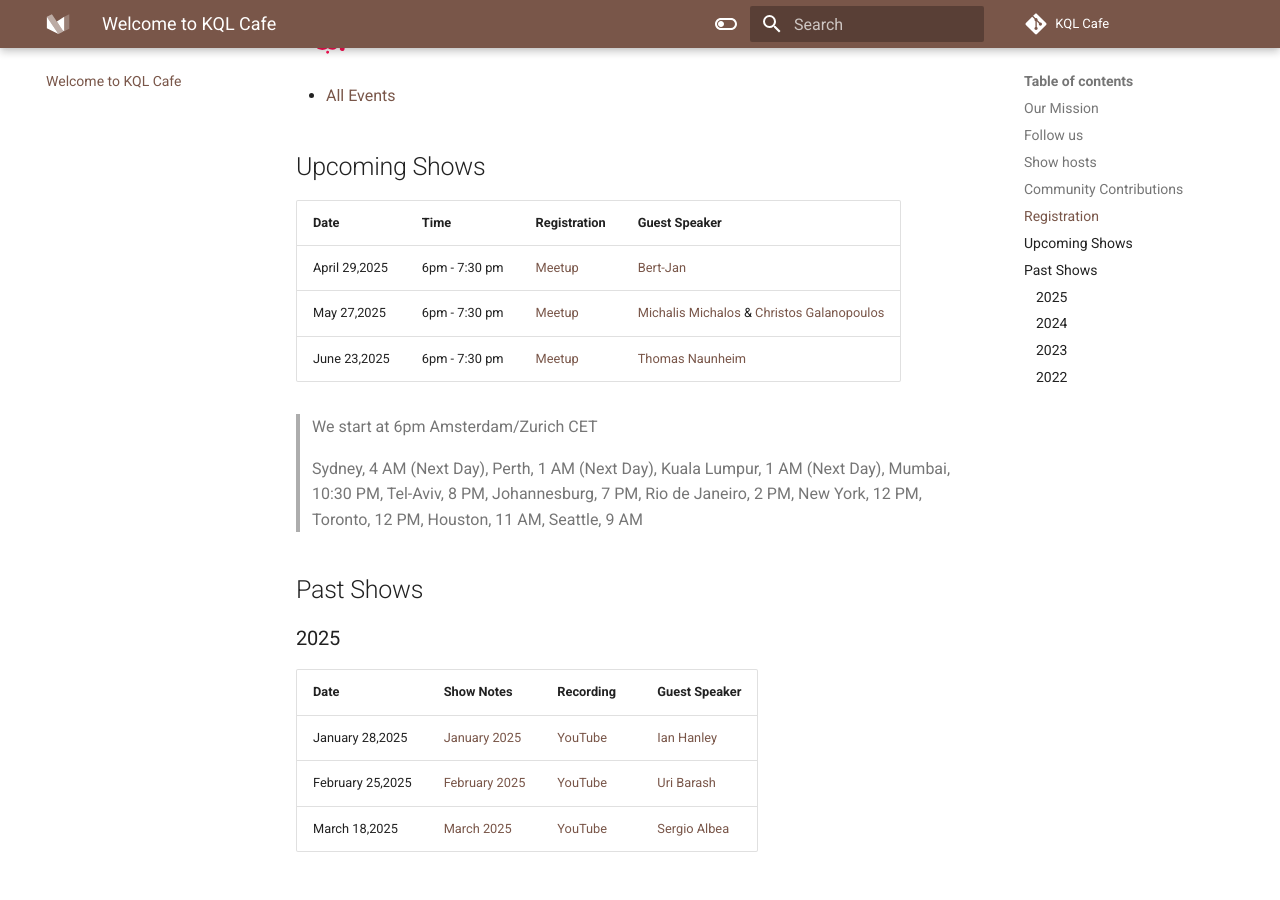
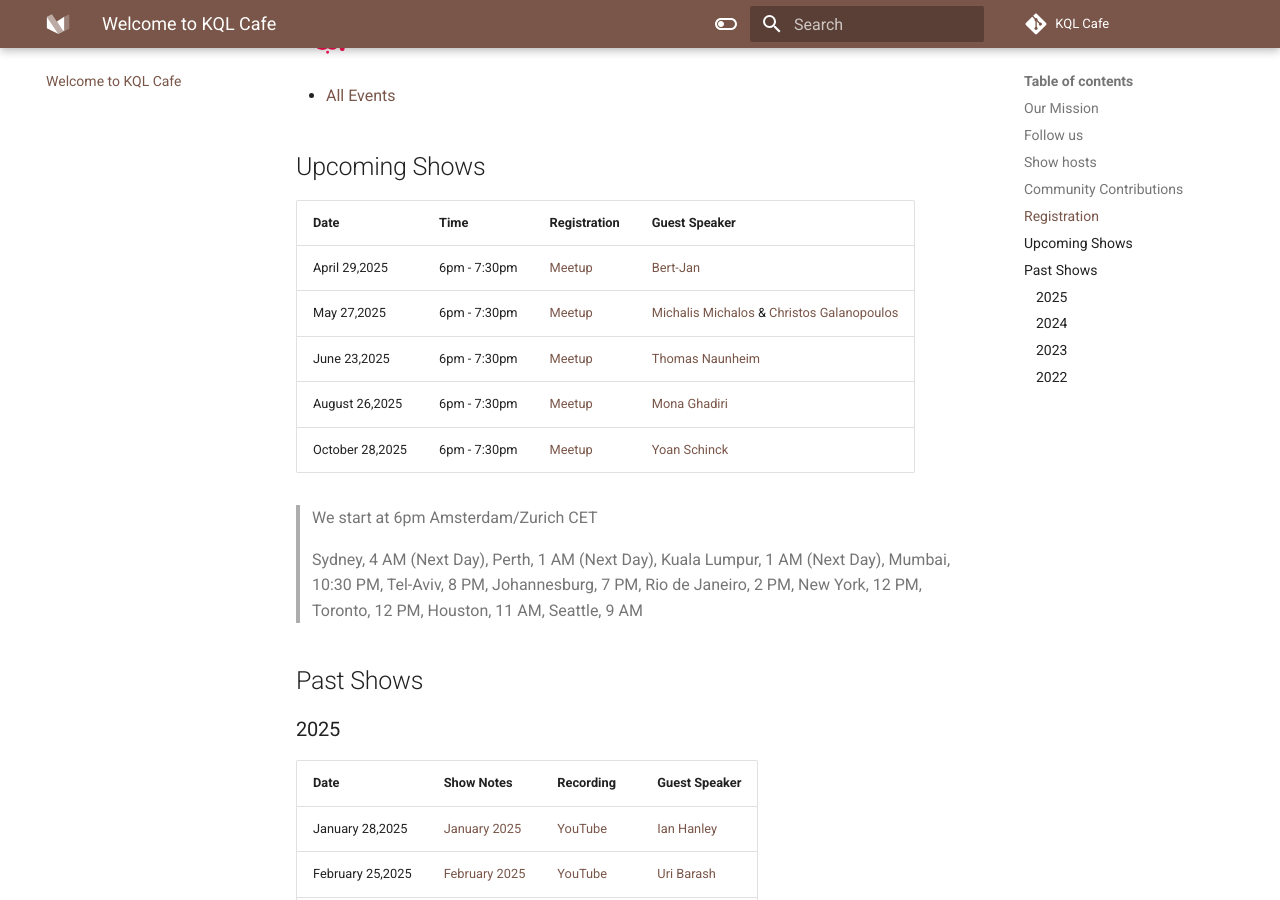
Before and after one commit to KQLCafe/website, an MkDocs documentation site: the page built from docs/index.md, in a window 1280 px wide and 900 px high, scrolled down 1466 px. Built offline with MkDocs 1.6.1 and Material for MkDocs 9.7.7, drawn with Linux system fonts in a browser that asks for light colours; comment, search, counter and statistics services are not loaded.

Commit message:
KQL Cafe Schedule Updates

```diff
--- a/docs/index.md
+++ b/docs/index.md
@@ -36,9 +36,11 @@ If you'd like to share your query with the community, feel free to share it via
 
 | Date | Time | Registration | Guest Speaker |
 | ---- | ---- | ------------ | ------------- |
-| April 29,2025 | 6pm - 7:30 pm | [Meetup](https://www.meetup.com/kql-cafe/events/306399547/?utm_medium=referral&utm_campaign=share-btn_savedevents_share_modal&utm_source=link) | [Bert-Jan](https://twitter.com/BertJanCyber) |
-| May 27,2025 | 6pm - 7:30 pm |[Meetup](https://www.meetup.com/kql-cafe/events/307144777/?utm_medium=referral&utm_campaign=share-btn_savedevents_share_modal&utm_source=link) |  [Michalis Michalos](https://www.linkedin.com/in/mmihalos/) & [Christos Galanopoulos](https://www.linkedin.com/in/christos-galanopoulos/) |
-| June 23,2025 | 6pm - 7:30 pm |[Meetup](https://www.meetup.com/kql-cafe/events/307145003/?utm_medium=referral&utm_campaign=share-btn_savedevents_share_modal&utm_source=link) | [Thomas Naunheim](https://www.linkedin.com/in/thomasnaunheim/) |
+| April 29,2025 | 6pm - 7:30pm | [Meetup](https://www.meetup.com/kql-cafe/events/306399547/?utm_medium=referral&utm_campaign=share-btn_savedevents_share_modal&utm_source=link) | [Bert-Jan](https://twitter.com/BertJanCyber) |
+| May 27,2025 | 6pm - 7:30pm |[Meetup](https://www.meetup.com/kql-cafe/events/307144777/?utm_medium=referral&utm_campaign=share-btn_savedevents_share_modal&utm_source=link) |  [Michalis Michalos](https://www.linkedin.com/in/mmihalos/) & [Christos Galanopoulos](https://www.linkedin.com/in/christos-galanopoulos/) |
+| June 23,2025 | 6pm - 7:30pm |[Meetup](https://www.meetup.com/kql-cafe/events/307145003/?utm_medium=referral&utm_campaign=share-btn_savedevents_share_modal&utm_source=link) | [Thomas Naunheim](https://www.linkedin.com/in/thomasnaunheim/) |
+| August 26,2025 | 6pm - 7:30pm | [Meetup](https://www.meetup.com/kql-cafe/events/307290090/?utm_medium=referral&utm_campaign=share-btn_savedevents_share_modal&utm_source=link) | [Mona Ghadiri](https://www.linkedin.com/in/monaghadiri/) |
+| October 28,2025 | 6pm - 7:30pm | [Meetup](https://www.meetup.com/kql-cafe/events/307290144/?utm_medium=referral&utm_campaign=share-btn_savedevents_share_modal&utm_source=link) | [Yoan Schinck](https://www.linkedin.com/in/yoan-schinck-740b6a122/) |
 
 > We start at 6pm Amsterdam/Zurich CET
 
@@ -53,6 +55,7 @@ If you'd like to share your query with the community, feel free to share it via
 | January 28,2025 | [January 2025](./shownotes/2025/KQL%20Cafe%20-%20January%202025.md) | [YouTube](https://www.youtube.com/watch?v=4tZL5sW-Dbo) | [Ian Hanley](https://www.linkedin.com/in/ianhanley/) |
 | February 25,2025 | [February 2025](./shownotes//2025/KQL%20Cafe%20-%20February%202025.md) | [YouTube](https://youtu.be/B9fbGszXE04) |  [Uri Barash](https://www.linkedin.com/in/uribarash/) |
 | March 18,2025 | [March 2025](/docs/shownotes/2025/KQL%20Cafe%20-%20March%202025.md) | [YouTube](https://www.youtube.com/watch?v=znT_gdYi5Tw) |  [Sergio Albea](https://www.linkedin.com/in/sergioalbea/) |
+
 
 ### 2024
 
```
